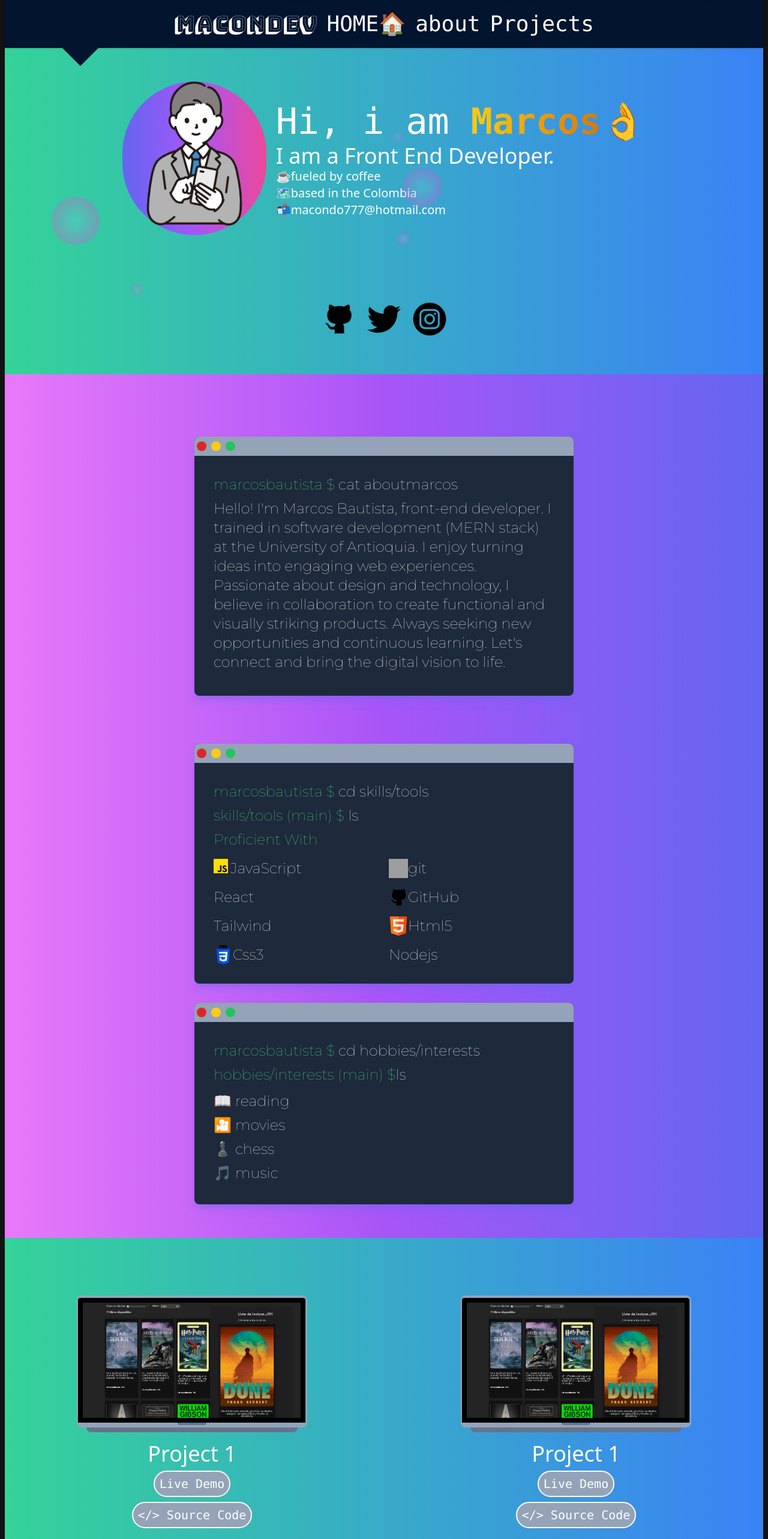
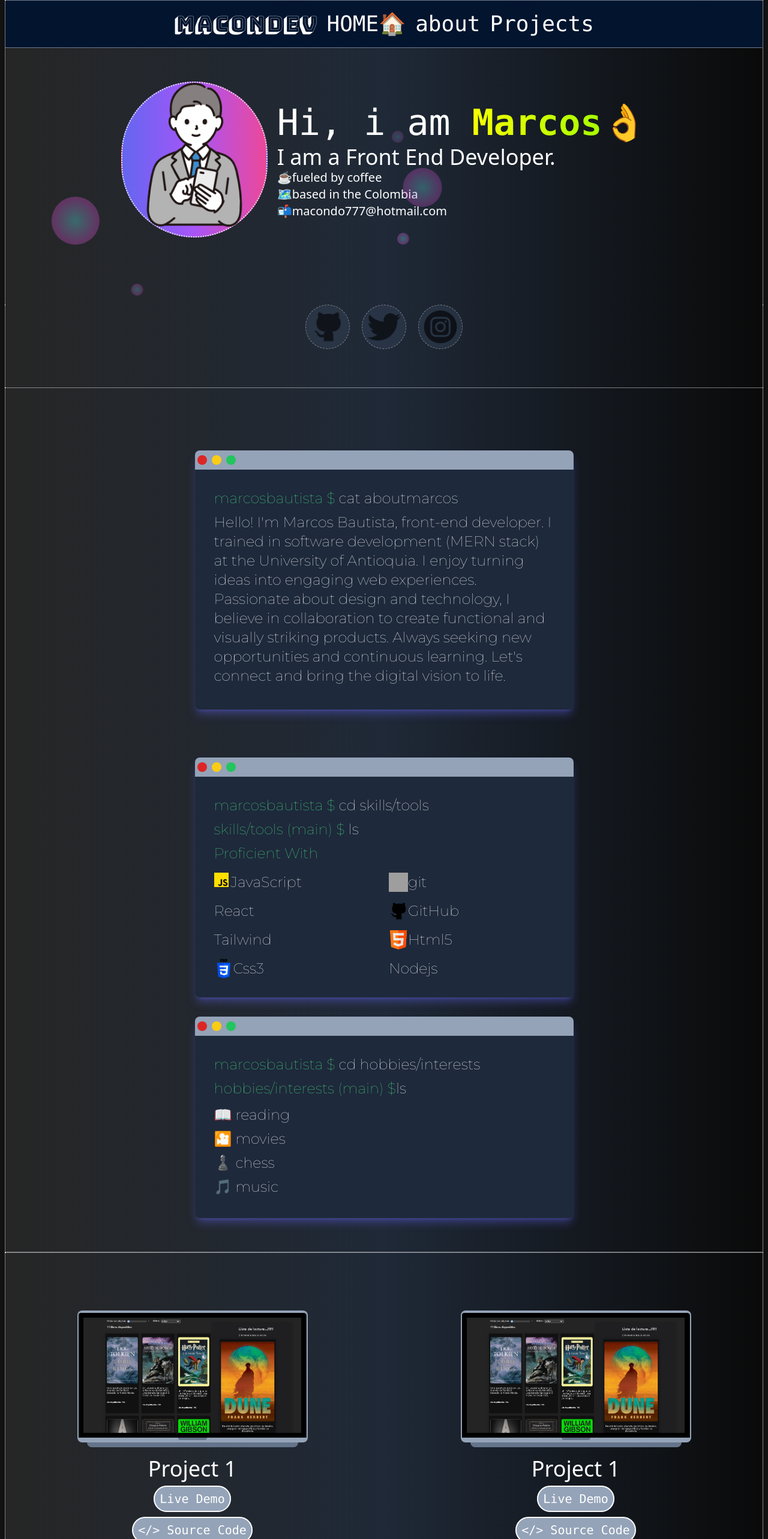
Before and after one commit to macondo011/My-portfolio, a React (Vite) app in the folder portafolio_macondo/: page / in a window 1280 px wide. Shown: the top 2566 px of the page at 60% size. Built offline with nearby package versions, Linux system fonts and the light colour scheme; grey boxes are pictures that could not be loaded.

Commit message:
Diseño dark de mi portafolio.

```diff
--- a/portafolio_macondo/src/components/About.jsx
+++ b/portafolio_macondo/src/components/About.jsx
@@ -3,7 +3,7 @@ export function About() {
 		<>
 			<div
 				id="About"
-				className="flex flex-col justify-center items-center text-center bg-gradient-to-r from-fuchsia-400 via-purple-500 to-indigo-500 mx-2 py-1 md:py-14 gap-8"
+				className="flex flex-col justify-center items-center text-center bg-gradient-to-r from-neutral-800 via-gray-800 to-neutral-950 mx-2 py-1 border-dotted border md:py-14 gap-8"
 			>
 				<section className=" bg-slate-800 shadow-lg shadow-indigo-500/40 rounded-lg w-11/12 md:w-2/4 h-auto my-12">
 					<div className="flex h-8 bg-slate-400 py-2 px-1 gap-2 rounded-t-lg ">
--- a/portafolio_macondo/src/components/Footer.jsx
+++ b/portafolio_macondo/src/components/Footer.jsx
@@ -2,7 +2,7 @@
 export function Footer() {
   return (
 
-    <div className="bg-blueberry text-white h-48 mx-2">
+    <div className="bg-blueberry text-white h-48 mx-2 border-dotted border">
 
             <p className="flex justify-center  text-center text-xl py-6"> Created with &nbsp;<b className='animate-pulse text-2xl'>♥️ </b>&nbsp; by Marcos Bautista P. <br/>
             </p>
--- a/portafolio_macondo/src/components/Header.jsx
+++ b/portafolio_macondo/src/components/Header.jsx
@@ -7,7 +7,7 @@ export function Header() {
 	return (
 		<div className="relative">
 			<div className="fixed top-0 left-0 right-0">
-				<nav className="triangle flex items-center justify-center bg-blueberry text-white text-xl  w-auto sm:text-4xl h-20 mx-2 px-1 shadow">
+				<nav className="border-dotted border flex items-center justify-center bg-blueberry text-white text-xl  w-auto sm:text-4xl h-20 mx-2 px-1 shadow">
 					<ul className="flex gap-0 font-mono sm:gap-4">
 						<li>
 							<h2 className="font-bongee">Macondev</h2>
--- a/portafolio_macondo/src/components/Home.jsx
+++ b/portafolio_macondo/src/components/Home.jsx
@@ -1,12 +1,14 @@
-
 export function Home() {
 	return (
 		<>
 			<main
 				id="Home"
-				className="flex justify-center items-center bg-gradient-to-r from-emerald-400 to-blue-500 mx-2 py-16 mt-6"
+				className="flex justify-center items-center bg-gradient-to-r
+				         from-neutral-800  via-gray-800 to-neutral-950
+				           mx-2 py-16 mt-6 border-dotted  border-r border-l"
 			>
-				<section className=" my-12 bg-gradient-to-r from-indigo-500 via-purple-500 to-pink-500 rounded-full h-auto">
+				<section className="border-2 border-dotted my-12 bg-gradient-to-r
+								  from-indigo-500 via-purple-500 to-pink-500 rounded-full h-auto">
 					<img
 						className="pb-4 w-24 h-58 sm:w-60"
 						src="man_dev.png"
@@ -16,7 +18,7 @@ export function Home() {
 				<article className=" pl-1 sm:pl-4">
 					<h1 className="text-3xl font-mono py-2 sm:text-6xl">
 						Hi, i am{' '}
-						<strong className="font-extrabold text-transparent bg-clip-text bg-gradient-to-r from-yellow-400 to-amber-600">
+						<strong className="font-extrabold text-transparent bg-clip-text bg-gradient-to-r from-chicken to-lime">
 							Marcos
 						</strong>
 						👌
@@ -36,14 +38,14 @@ export function Home() {
 					</ul>
 				</article>
 			</main>
-			<div className="flex justify-center items-center gap-5 mx-2 bg-gradient-to-r from-emerald-400 to-blue-500 pb-16">
-				<a href='https://github.com/macondo011' alt='logo github' target="_blank" rel="noreferrer">
+			<div className="flex justify-center items-center gap-5 mx-2 pb-16 border-dotted  border-r border-l bg-gradient-to-r from-neutral-800  via-gray-800 to-neutral-950">
+				<a className='rounded-full border border-dashed p-2 bg-slate-700 opacity-50 hover:bg-slate-900 ' href='https://github.com/macondo011' alt='logo github' target="_blank" rel="noreferrer">
 				<img className="h-14 w-14" src="github.png" alt="logo github" />
 				</a>
-				<a href='https://twitter.com/macondo011' alt='logo de twitter' target="_blank" rel="noreferrer">
+				<a className='rounded-full border border-dashed p-2 bg-slate-700 opacity-50 hover:bg-slate-900'  href='https://twitter.com/macondo011' alt='logo de twitter' target="_blank" rel="noreferrer">
 				<img className="h-14 w-14" src="twitter.png" alt="logo de twitter" />
 				</a>
-				<a href='https://www.instagram.com/macondo011/' alt='logo de instagram' target="_blank" rel="noreferrer">
+				<a className='rounded-full border border-dashed p-2 bg-slate-700 opacity-50 hover:bg-slate-900' href='https://www.instagram.com/macondo011/' alt='logo de instagram' target="_blank" rel="noreferrer">
 				<img className="h-14 w-14" src="instagram.png" alt="logo instagram" />
 				</a>
 			</div>
--- a/portafolio_macondo/src/components/Projects.jsx
+++ b/portafolio_macondo/src/components/Projects.jsx
@@ -5,7 +5,7 @@ export function Projects() {
 	return (
 		<div
 			id="Projects"
-			className=" grid grid-cols-1 h-auto bg-gradient-to-r from-emerald-400 to-blue-500 mx-2 py-16 gap-4 md:grid-cols-2 pt-24"
+			className=" grid grid-cols-1 h-auto bg-gradient-to-r from-neutral-800  via-gray-800 to-neutral-950 mx-2 py-16 gap-4 border-dotted border md:grid-cols-2 pt-24"
 		>
 			<aside>
 				<Laptop imageSrc={proyecto_1} />
--- a/portafolio_macondo/src/index.css
+++ b/portafolio_macondo/src/index.css
@@ -9,23 +9,8 @@
     color: canvasText;
     color-scheme: dark;
 }
-.triangle {
-    position: relative;
 
-  }
 
-  .triangle::before {
-    content: '';
-    position: absolute;
-    bottom: 0;
-    width: 0;
-    height: 0;
-    border-style: solid;
-    border-width: 30px 30px 0 30px;
-    border-color: #02142e transparent transparent transparent;
-    left: 10%;
-    transform: translateX(-50%) translateY(100%);
-  }
   .burbuja{
     border-radius: 50%;
     background: radial-gradient(circle, rgba(90,213,213,1) 0%, rgba(231,83,220,0.82117) 67%, rgba(0,212,255,1) 100%);
--- a/portafolio_macondo/tailwind.config.js
+++ b/portafolio_macondo/tailwind.config.js
@@ -6,13 +6,20 @@ export default {
   ],
   theme: {
     extend: {
+      backgroundImage: {
+        'gradient-radial': 'radial-gradient(var(--tw-gradient-stops))',
+        'gradient-conic':
+          'conic-gradient(from 180deg at 50% 50%, var(--tw-gradient-stops))',
+      },
       fontFamily:{
         bongee:['Bungee Shade'],
         montserrat:['Montserrat']
 
       },
       colors:{
-        blueberry:'#02142e'
+        blueberry:'#02142e',
+        chicken:'#F6FF01',
+        lime:'#A6FF00'
       }
     },
   },
```
